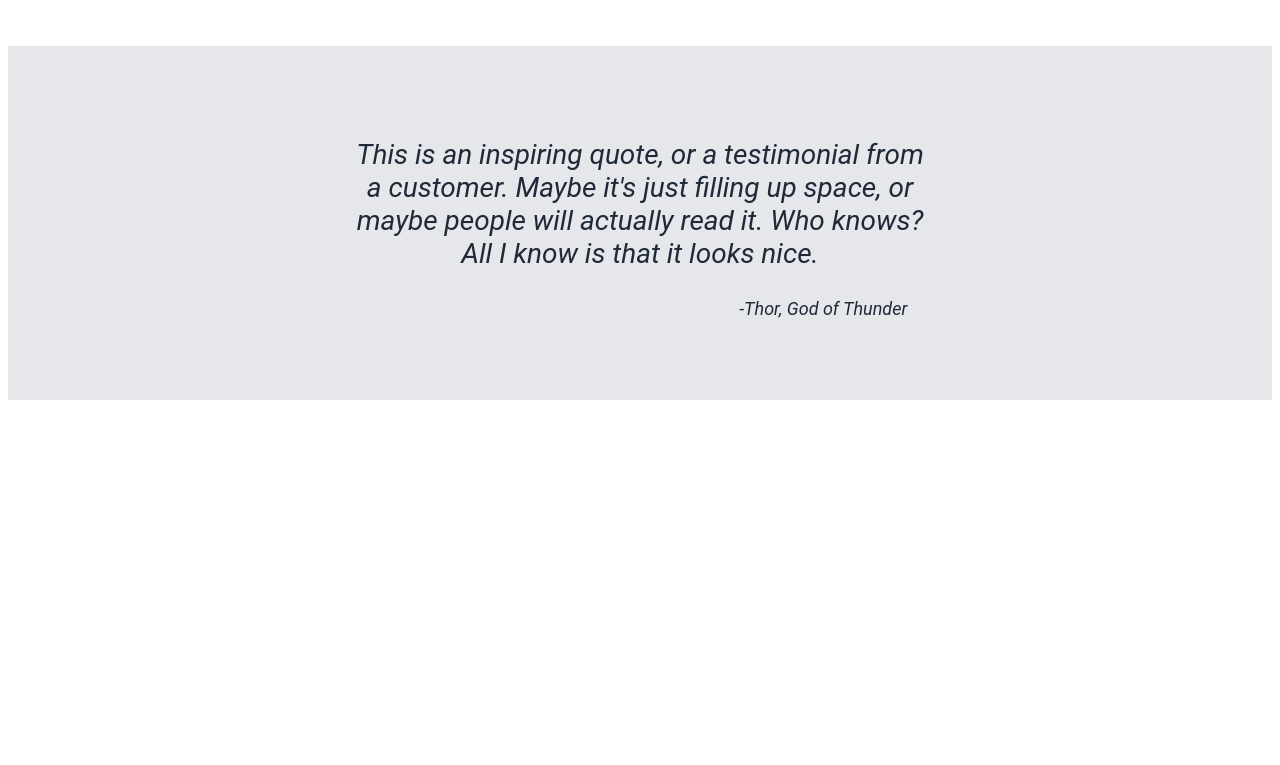
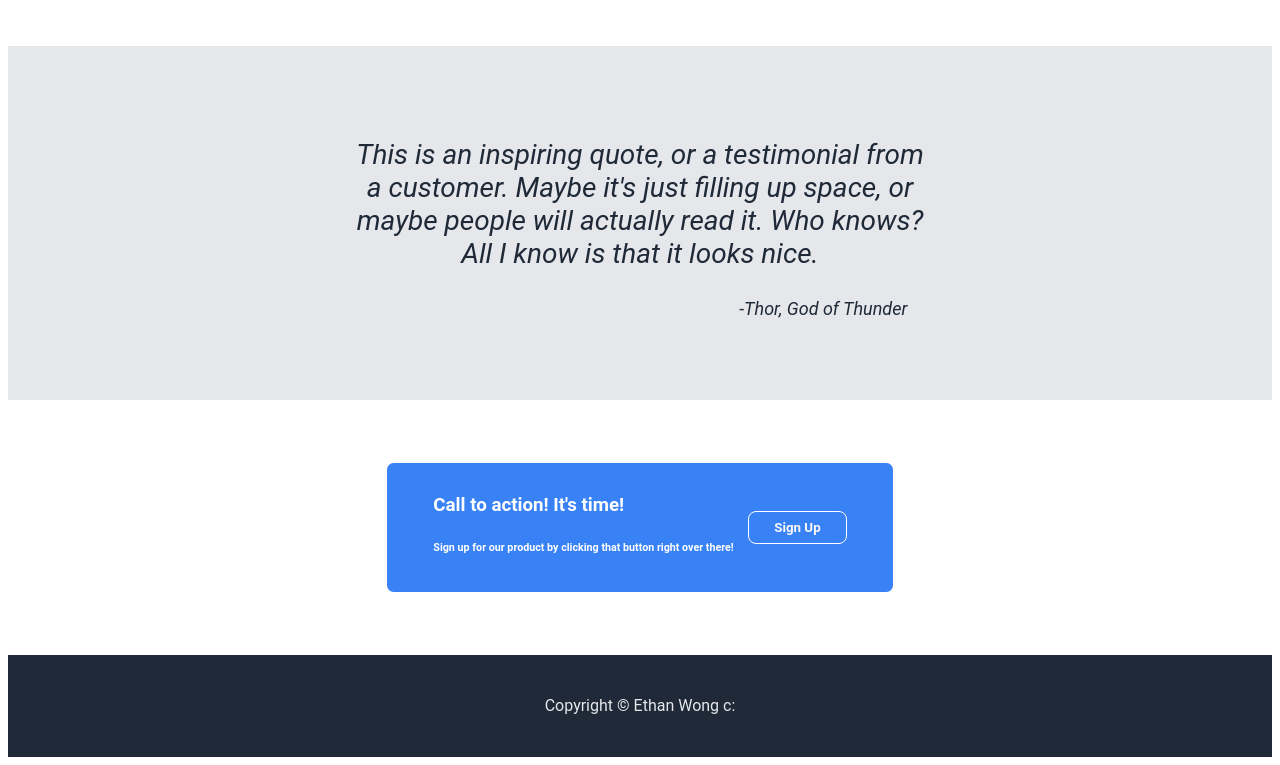
Before and after one commit to ethanwong888/landing-page, a plain HTML site: page index.html in a window 1280 px wide. Shown: the part 744-1509 px from the top of the page. Before the commit the page ends 1152 px from the top, so only its background shows below. Drawn offline with Linux system fonts and the light colour scheme.

Commit message:
Added last middle section + footer

```diff
--- a/index.html
+++ b/index.html
@@ -55,6 +55,7 @@
   </div>
 
 
+
   <div class="middle2-container">
     <div class="quote">
       <p>This is an inspiring quote, or a testimonial from a customer. Maybe it's just filling up space,
@@ -63,5 +64,24 @@
       <p style="text-align:right;font-size:18px;padding-right:3%;">-Thor, God of Thunder</p>
     </div>
   </div>
+
+
+
+  <div class="middle3-container">
+    <div class="action-container">
+      <div class="action-left">
+        <h3>Call to action! It's time!</h3>
+        <h6>Sign up for our product by clicking that button right over there!</h6>
+      </div>
+      <div class="action-right">
+        <button type="button" style="border: 1px solid white;">Sign Up</button>
+      </div>
+    </div>
+  </div>
+
+
+  <footer>
+    <p>Copyright © Ethan Wong c:</p>
+  </footer>
 </body>
 </html>
--- a/styles.css
+++ b/styles.css
@@ -110,3 +110,48 @@ button {
   width: 45%;
   /* border: 3px solid lightcoral; */
 }
+
+.middle3-container {
+  display: flex;
+  justify-content: center;
+  align-items: center;
+
+  background-color: white;
+  /* border: 3px solid lightcoral; */
+  width: 100%;
+  padding: 5% 0% 5%;
+}
+
+.action-container {
+  display: flex;
+  justify-content: space-evenly;
+  background-color: #3882F6;
+  color: white;
+  width: 35%;
+  border-radius: 6.5px;
+  padding: 1% 2.5%;
+}
+
+.action-right {
+  display: flex;
+  justify-content: center;
+  align-items: center;
+  /* border: 3px solid pink; */
+}
+
+#bottom-button {
+  background-color: #3882F6;
+  color: #F9FAF8;
+  padding: 8px 25px;
+  border-radius: 8px;
+  border: 1px solid white;
+  font-weight:bolder;
+  border: none;
+}
+
+footer {
+  background-color: #1F2937;
+  text-align: center;
+  color: #E5E7EB;
+  padding: 2%;
+}
```
